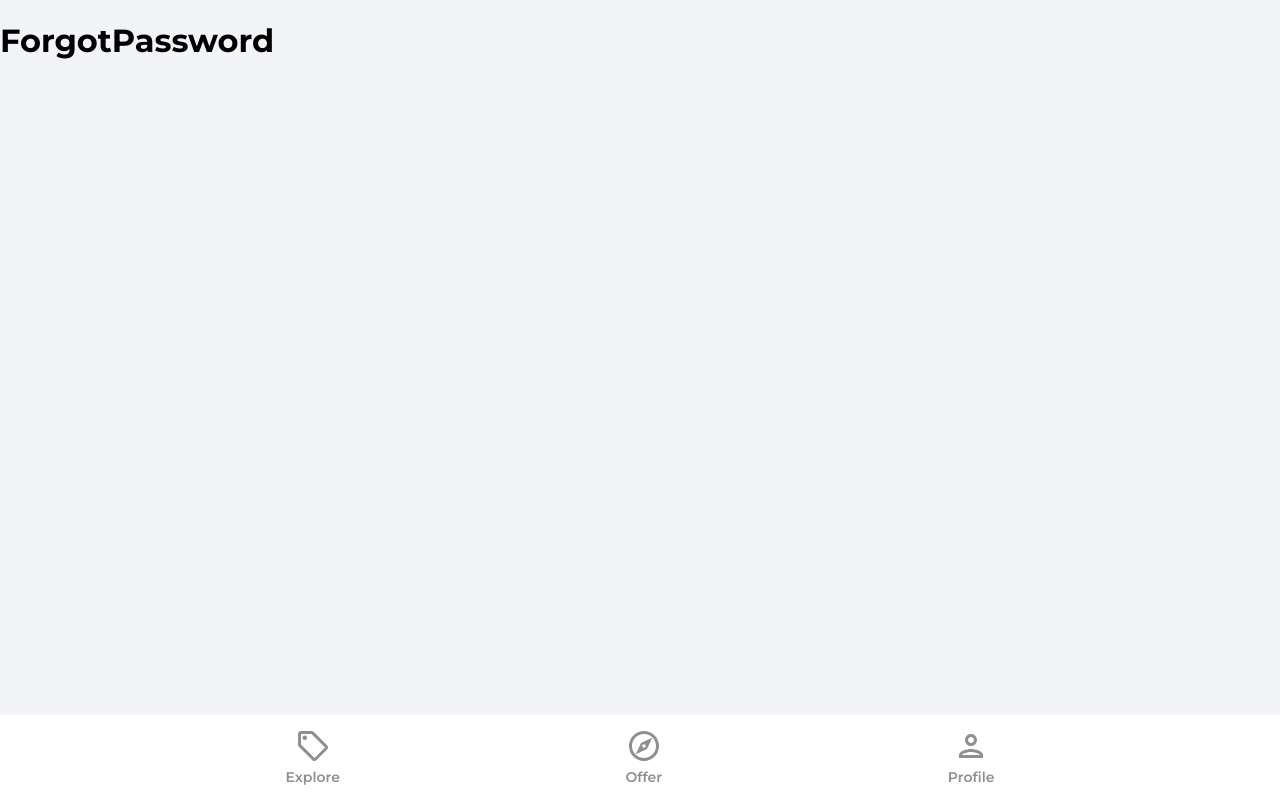
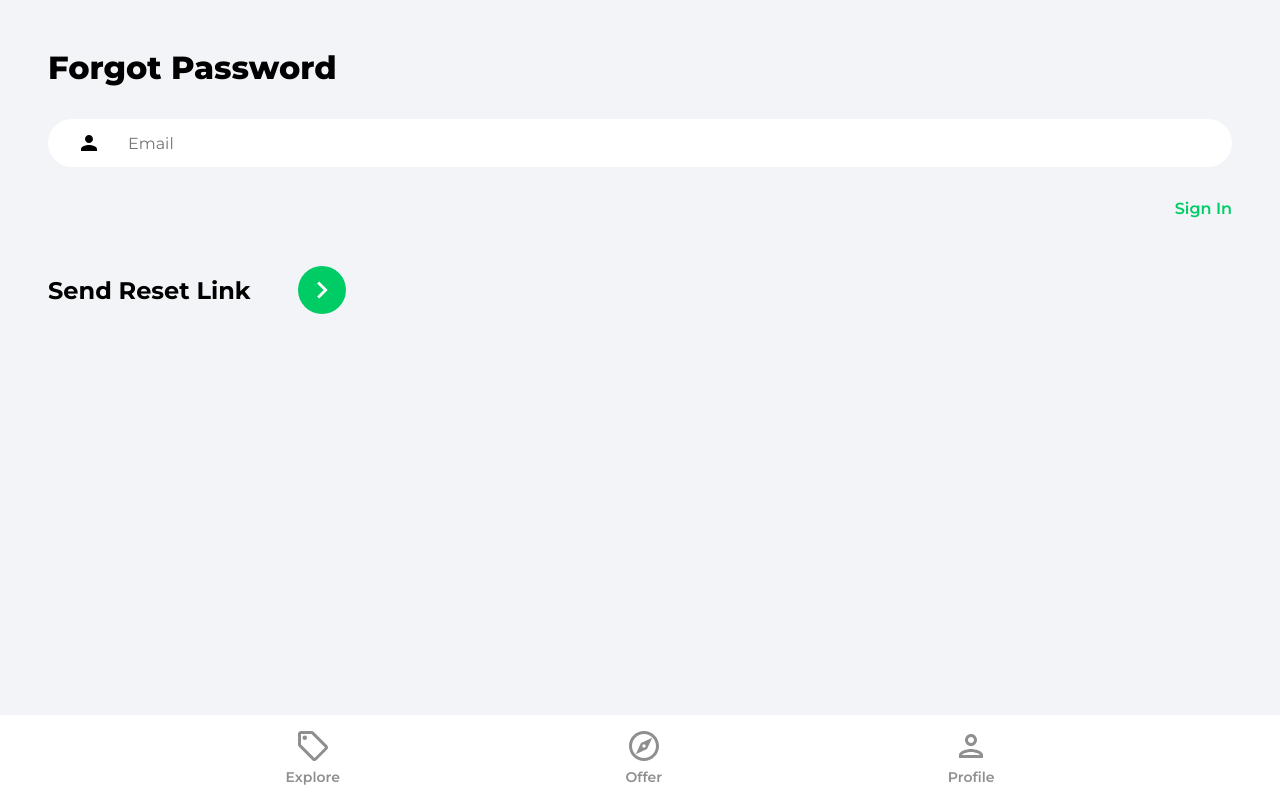
Before and after one commit to ulevi92/house-marketplace, a React (Create React App) app: page /forgot-password in a window 1280 px wide. Built offline with nearby package versions, Linux system fonts and the light colour scheme.

Commit message:
created/ ForgotPassword page content

```diff
--- a/src/pages/ForgotPassword.tsx
+++ b/src/pages/ForgotPassword.tsx
@@ -1,7 +1,57 @@
+import React, { useState } from "react";
+import { Link } from "react-router-dom";
+import { getAuth, sendPasswordResetEmail } from "firebase/auth";
+import { toast } from "react-toastify";
+import { ReactComponent as ArrowRightIcon } from "../assets/svg/keyboardArrowRightIcon.svg";
+
 const ForgotPassword = () => {
+  const [email, setEmail] = useState("");
+
+  const onEmailChange = (e: React.ChangeEvent<HTMLInputElement>) =>
+    setEmail(e.target.value);
+
+  const onSubmit = async (e: React.FormEvent) => {
+    e.preventDefault();
+
+    try {
+      const auth = getAuth();
+      await sendPasswordResetEmail(auth, email);
+
+      toast.success("An Email Has Been Sent!");
+    } catch (error) {
+      toast.error("Something Went Wrong");
+    }
+  };
+
   return (
-    <div>
-      <h1>ForgotPassword</h1>
+    <div className='pageContainer'>
+      <header>
+        <p className='pageHeader'>Forgot Password</p>
+      </header>
+
+      <main>
+        <form onClick={onSubmit}>
+          <input
+            type='email'
+            className='emailInput'
+            placeholder='Email'
+            id='email'
+            value={email}
+            onChange={onEmailChange}
+          />
+
+          <Link className='forgotPasswordLink' to='/sign-in'>
+            Sign In
+          </Link>
+
+          <div className='signInBar'>
+            <div className='signInText'>Send Reset Link</div>
+            <button className='signInButton'>
+              <ArrowRightIcon fill='#fff' width={34} height={34} />
+            </button>
+          </div>
+        </form>
+      </main>
     </div>
   );
 };
```
